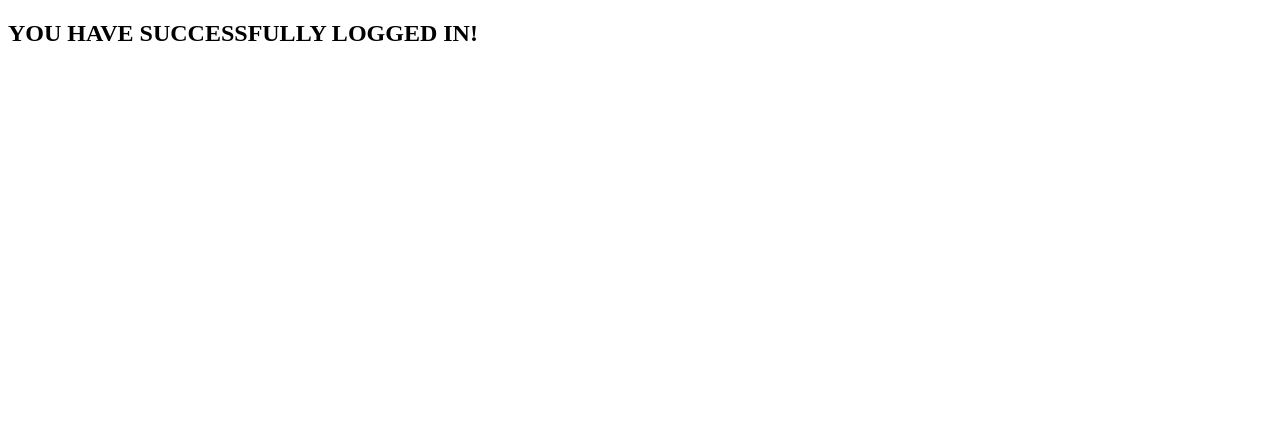
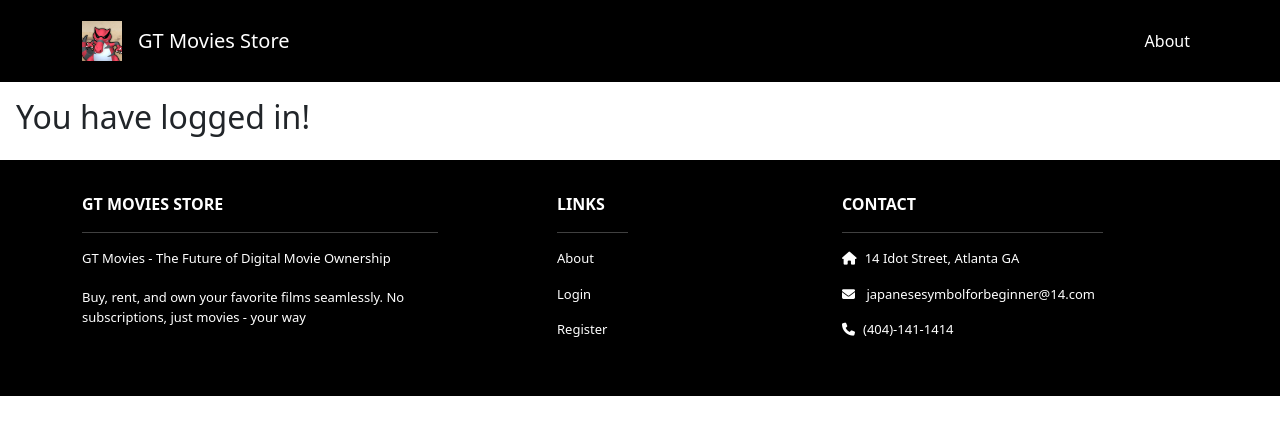
Before and after one commit to Tahsin-Kazi/Movie-Store-Wesley-3, a Django app: page /accounts/success/ in a window 1280 px wide. Shown: the top 435 px of the page. Run offline with Django 5.2, Linux system fonts and the light colour scheme; some libraries are stand-ins or nearby versions.

Commit message:
Added a bunch of formatting/visuals to all pages, started adding some filler data

```diff
--- a/accounts/views.py
+++ b/accounts/views.py
@@ -4,6 +4,8 @@ from django.contrib.auth import authenticate, login
 from django.contrib.auth.forms import AuthenticationForm
 
 def register(request):
+    template_data = {}
+    template_data = {'title': 'Register'}
     if request.method == "POST":
         form = RegisterForm(request.POST)
         if form.is_valid():
@@ -13,9 +15,11 @@ def register(request):
             return redirect("login")  # Redirect to landing page
     else:
         form = RegisterForm()
-    return render(request, "accounts/register.html", {"form": form})
+    return render(request, "accounts/register.html", {"form": form, "template_data": template_data})
 
 def user_login(request):
+    template_data = {}
+    template_data = {'title': 'Login'}
     if request.method == "POST":
         form = AuthenticationForm(request, data=request.POST)
         if form.is_valid():
@@ -27,7 +31,9 @@ def user_login(request):
                 return redirect(successful_login)  # Redirect to a success page
     else:
         form = AuthenticationForm()
-    return render(request, "accounts/login.html", {"form": form})
+    return render(request, "accounts/login.html", {"form": form, "template_data": template_data})
 
 def successful_login(request):
-    return render(request, 'accounts/temp_success.html')
+    template_data = {}
+    template_data = {'title': 'Success'}
+    return render(request, 'accounts/temp_success.html', {"template_data": template_data})
--- a/movie-store/settings.py
+++ b/movie-store/settings.py
@@ -10,6 +10,7 @@ For the full list of settings and their values, see
 https://docs.djangoproject.com/en/5.1/ref/settings/
 """
 
+import os
 from pathlib import Path
 
 # Build paths inside the project like this: BASE_DIR / 'subdir'.
@@ -54,7 +55,7 @@ ROOT_URLCONF = 'movie-store.urls'
 TEMPLATES = [
     {
         'BACKEND': 'django.template.backends.django.DjangoTemplates',
-        'DIRS': [BASE_DIR / 'templates'],
+        'DIRS': [os.path.join(BASE_DIR, 'templates')],
         'APP_DIRS': True,
         'OPTIONS': {
             'context_processors': [
@@ -121,3 +122,6 @@ STATIC_URL = 'static/'
 # https://docs.djangoproject.com/en/5.1/ref/settings/#default-auto-field
 
 DEFAULT_AUTO_FIELD = 'django.db.models.BigAutoField'
+STATICFILES_DIRS = [
+    os.path.join(BASE_DIR, 'static')
+]
--- /dev/null
+++ b/static/css/style.css
@@ -0,0 +1,49 @@
+.bg-index {
+    background: url('../img/background.jpg') no-repeat fixed;
+    background-size: cover;
+    background-position: 50% 100%;
+}
+
+.masthead h2, .masthead p {
+    color: #ffffff;
+    text-shadow: 0px 0px 20px rgba(0, 0, 0, 0.6);
+
+}
+
+
+.navbar a.nav-link {
+    color: #fff !important;
+}
+
+.bg-dark {
+    background-color: #000 !important;
+}
+
+
+.ms-footer {
+    background-color: #000;
+}
+
+.ms-footer p {
+    color: #ffffff;
+    font-size: 13px;
+}
+
+.ms-footer a:hover {
+    color: #6ab43e;
+    text-decoration: none;
+}
+
+.ms-footer-bottom span{
+    font-size: 13px;
+    line-height: 38px;
+}
+
+.ms-footer-bottom a {
+    color: #6ab43e;
+    text-decoration: none;
+}
+
+.ms-footer-bottom a:hover {
+    color: #fff;
+}
--- a/templates/accounts/temp_success.html
+++ b/templates/accounts/temp_success.html
@@ -1,11 +1,8 @@
-<!doctype html>
-<html lang="en">
-<head>
-    <meta charset="UTF-8">
-    <meta name="viewport" content="width=device-width, initial-scale=1">
-    <title>SUCCESS</title>
-</head>
-<body>
-<h2>YOU HAVE SUCCESSFULLY LOGGED IN!</h2>
-</body>
-</html>
+{% extends 'base.html' %}
+{% block content %}
+
+<div class = "p-3">
+  <h2> You have logged in! </h2>
+</div>
+
+{% endblock %}
--- /dev/null
+++ b/templates/base.html
@@ -0,0 +1,69 @@
+<!DOCTYPE html>
+<html>
+  {% load static %}
+  <head>
+    <title>{{ template_data.title }}</title>
+    <link href="https://cdn.jsdelivr.net/npm/bootstrap@5.3.3/dist/css/bootstrap.min.css" rel="stylesheet" crossorigin="anonymous">
+    <link rel="stylesheet" href="https://cdnjs.cloudflare.com/ajax/libs/font-awesome/6.1.1/css/all.min.css">
+    <link href="https://fonts.googleapis.com/css2?family=Poppins:wght@300;400;500;600;700&display=swap" rel="stylesheet">
+    <script src="https://cdn.jsdelivr.net/npm/bootstrap@5.3.3/dist/js/bootstrap.bundle.min.js"crossorigin="anonymous"></script>
+    <link rel="stylesheet" type="text/css" href="{% static 'css/style.css' %}">
+    <meta name="viewport" content="width=device-width, initial-scale=1" />
+  </head>
+
+  <body>
+    <nav class="p-3 navbar navbar-dark bg-dark navbar-expand-lg">
+      <div class="container">
+        <a class="navbar-brand" href="{% url 'home.index' %}">
+          <img src="{% static 'img/logo.png' %}" alt="logo" height="40" />
+        </a>
+        <a class="navbar-brand" href="{% url 'home.index' %}">
+            GT Movies Store
+        </a>
+        <button class="navbar-toggler" type="button" data-bs-toggle="collapse" data-bs-target="#navbarNavAltMarkup"
+          aria-controls="navbarNavAltMarkup" aria-expanded="false" aria-label="Toggle navigation">
+          <span class="navbar-toggler-icon"></span>
+        </button>
+        <div class="collapse navbar-collapse" id="navbarNavAltMarkup">
+          <div class="navbar-nav ms-auto navbar-ml">
+            <a class="nav-link" href="{% url 'home.about' %}">About</a>
+          </div>
+        </div>
+      </div>
+    </nav>
+
+    <div>
+      {% block content %}
+      {% endblock content %}
+    </div>
+
+    <section class="p-3 ms-footer d-none d-md-block">
+      <div class="container">
+        <div class="row mt-3 text-white">
+          <div class="col-md-4 col-lg-4 col-xl-4 mx-auto, mb-4">
+            <b>GT MOVIES STORE</b>
+            <hr />
+            <p>GT Movies - The Future of Digital Movie Ownership<br>
+                <br>
+                Buy, rent, and own your favorite films seamlessly.
+                No subscriptions, just movies - your way</p>
+          </div>
+          <div class="col-md-1 col-lg-1 col-xl-1 mx-auto mb-4">
+            <b>LINKS</b>
+            <hr />
+            <p><a class="nav-link" href="{% url 'home.about' %}">About</a></p>
+            <p><a class="nav-link" href="{% url 'login' %}">Login</a></p>
+            <p><a class="nav-link" href="{% url 'register' %}">Register</a></p>
+          </div>
+          <div class="col-md-3 col-lg-3 col-xl-3 mx-auto mb-4">
+            <b>CONTACT</b>
+            <hr />
+            <p><i class="fas fa-home me-2"></i>14 Idot Street, Atlanta GA </p>
+            <p><i class="fas fa-envelope me-2"></i> japanesesymbolforbeginner@14.com </p>
+            <p><i class="fas fa-phone me-2"></i>(404)-141-1414 </p>
+          </div>
+        </div>
+      </div>
+    </section>
+  </body>
+</html>
```
Also changed, not shown: home/views.py (+6 -2 lines), templates/accounts/login.html (+8 -9 lines), templates/accounts/register.html (+14 -15 lines), templates/home/about.html (+28 -10 lines), templates/home/index.html (+18 -10 lines), static/img/about.png (added), static/img/background.jpg (added), static/img/logo.png (added).
